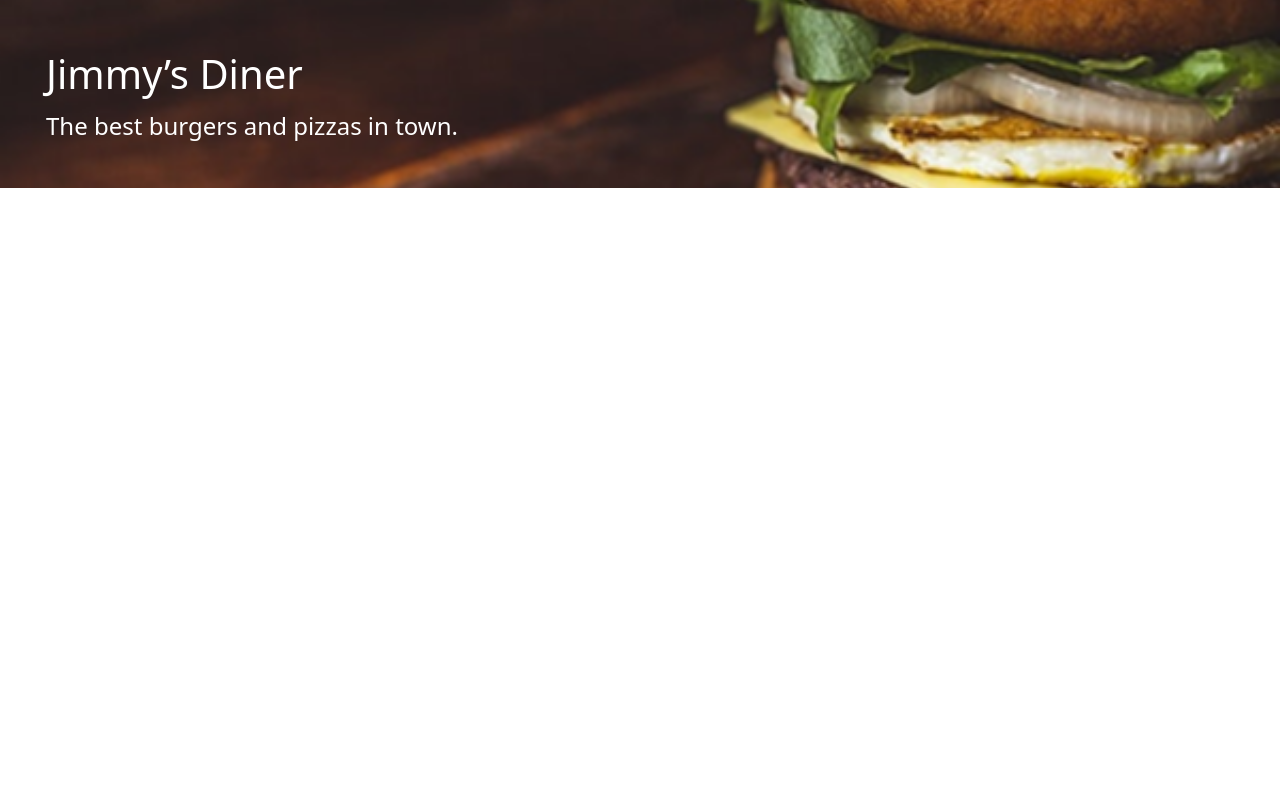
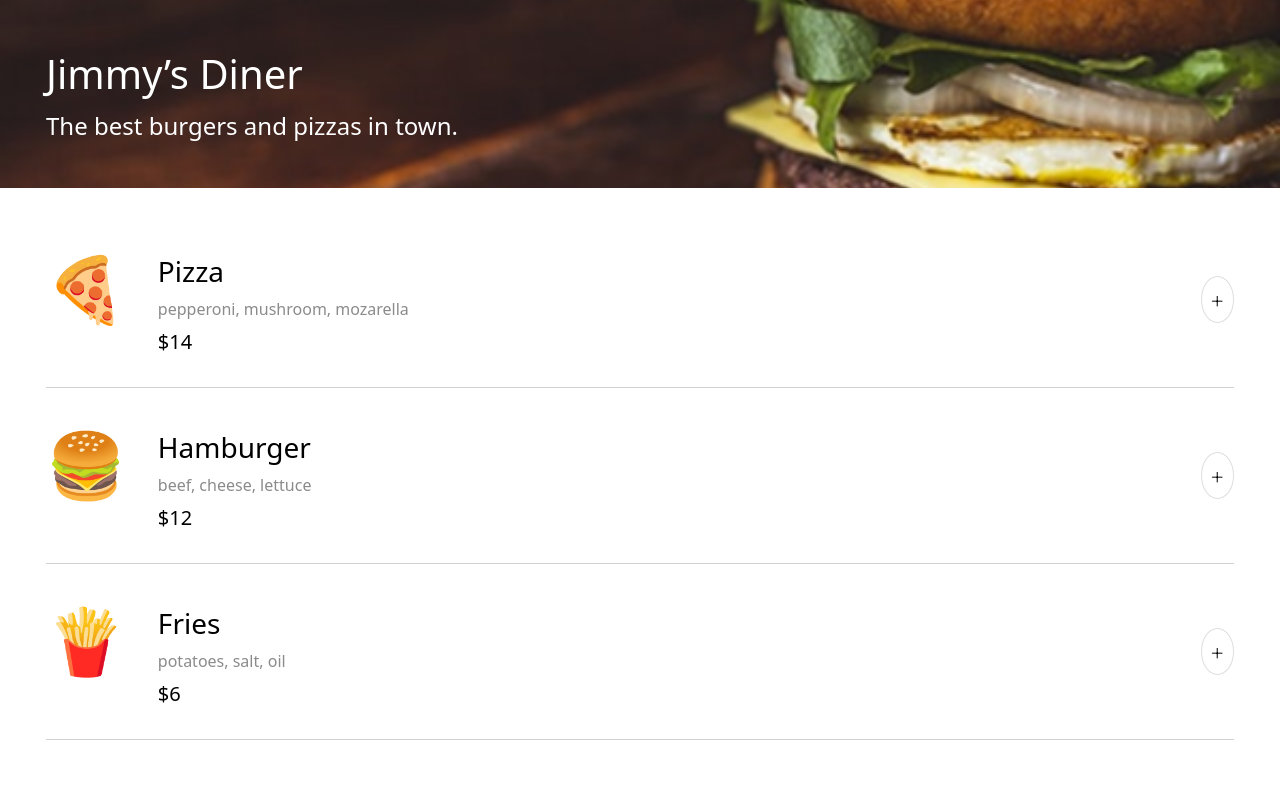
Before and after one commit to omar-ys/scrimba-restaurant-app, a React (Vite) app in the folder Restaurant/: page / in a window 1280 px wide. Shown: the top 786 px of the page. Built offline with nearby package versions, Linux system fonts and the light colour scheme; a web font is replaced by a local one.

Commit message:
Add Menu and MenuItem components with styles and data

```diff
--- a/Restaurant/index.html
+++ b/Restaurant/index.html
@@ -10,6 +10,7 @@
   <link rel="preconnect" href="https://fonts.googleapis.com">
   <link rel="preconnect" href="https://fonts.gstatic.com" crossorigin>
   <link href="https://fonts.googleapis.com/css2?family=Smythe&display=swap" rel="stylesheet">
+  <link href="https://fonts.googleapis.com/css2?family=Inter:ital,opsz,wght@0,14..32,200;1,14..32,200&display=swap" rel="stylesheet">
 
 </head>
 
--- a/Restaurant/src/App.css
+++ b/Restaurant/src/App.css
@@ -0,0 +1,3 @@
+.wrapper {
+  padding: 1.5rem 2.875rem;
+}
--- a/Restaurant/src/App.jsx
+++ b/Restaurant/src/App.jsx
@@ -1,10 +1,14 @@
 import './App.css'
 import Header from './components/Header.jsx'
+import Menu from './components/Menu.jsx'
 
 function App() {
   return (
     <div className="App">
       <Header />
+      <main className="wrapper">
+        <Menu />
+      </main>
     </div>
   )
 }
--- /dev/null
+++ b/Restaurant/src/components/Menu.jsx
@@ -0,0 +1,22 @@
+import { menuArray } from "../data/menuData";
+import MenuItem from "./MenuItem";
+
+function Menu() {
+    return (
+        <section className="menu">
+            <div className="menu__items">
+                {menuArray.map((item) => (
+                    <MenuItem
+                        key={item.id}
+                        name={item.name}
+                        ingredients={item.ingredients}
+                        price={item.price}
+                        emoji={item.emoji}
+                    />
+                ))}
+            </div>
+        </section>
+    )
+}
+
+export default Menu
--- /dev/null
+++ b/Restaurant/src/components/MenuItem.jsx
@@ -0,0 +1,26 @@
+import '../styles/menuItem.css'
+
+function MenuItem({ name, ingredients, price, emoji }) {
+    return (
+        <div className="menu-item">
+            <span className="menu-item__emoji" aria-hidden="true">
+                {emoji}
+            </span>
+
+            <div className="menu-item__details">
+                <h3 className="menu-item__title">{name}</h3>
+                <p className="menu-item__description">
+                    {ingredients.join(", ")}
+                </p>
+                <p className="menu-item__price">${price}</p>
+            </div>
+
+            <button className="menu-item__button" aria-label={`Add ${name} to order`}>
+                +
+            </button>
+
+        </div>
+    )
+}
+
+export default MenuItem
--- /dev/null
+++ b/Restaurant/src/data/menuData.js
@@ -0,0 +1,72 @@
+export const menuArray = [
+    {
+        id: 0,
+        name: "Pizza",
+        ingredients: ["pepperoni", "mushroom", "mozarella"],
+        price: 14,
+        emoji: "🍕"
+    },
+    {
+        id: 1,
+        name: "Hamburger",
+        ingredients: ["beef", "cheese", "lettuce"],
+        price: 12,
+        emoji: "🍔"
+    },
+    {
+        id: 2,
+        name: "Fries",
+        ingredients: ["potatoes", "salt", "oil"],
+        price: 6,
+        emoji: "🍟"
+    },
+    {
+        id: 3,
+        name: "Taco",
+        ingredients: ["beef", "cheddar", "lettuce", "salsa"],
+        price: 9,
+        emoji: "🌮"
+    },
+    {
+        id: 4,
+        name: "Ice Cream",
+        ingredients: ["milk", "sugar", "vanilla"],
+        price: 5,
+        emoji: "🍨"
+    },
+    {
+        id: 5,
+        name: "Steak",
+        ingredients: ["beef", "salt", "pepper"],
+        price: 22,
+        emoji: "🥩"
+    },
+    {
+        id: 6,
+        name: "Pasta",
+        ingredients: ["tomato", "basil", "parmesan"],
+        price: 13,
+        emoji: "🍝"
+    },
+    {
+        id: 7,
+        name: "Salad",
+        ingredients: ["lettuce", "tomato", "cucumber", "olive oil"],
+        price: 8,
+        emoji: "🥗"
+    },
+    {
+        id: 8,
+        name: "Doughnut",
+        ingredients: ["flour", "sugar", "yeast", "oil"],
+        price: 4,
+        emoji: "🍩 "
+    },
+    {
+        id: 9,
+        name: "Coffee",
+        ingredients: ["coffee beans", "water", "milk"],
+        price: 3,
+        emoji: "☕"
+    }
+]
--- a/Restaurant/src/index.css
+++ b/Restaurant/src/index.css
@@ -5,6 +5,7 @@
   --color-text-secondary: #8B8B8B;
   --color-primary: #16DB99;
   --color-border: #757575;
+  --color-border-secondary: #DEDEDE;
   --color-divider: #D2D2D2;
 
   --success-bg: #ECFDF5;
@@ -12,6 +13,7 @@
 
   --font-family: "Smythe", system-ui;
   --font-family-form: verdana, sans-serif;
+  --font-family-thin: "Inter", system-ui;
 
   --font-size-xs: 0.75rem;
   --font-size-sm: 1rem;
@@ -34,7 +36,7 @@ img {
 }
 
 input, button {
-  font-family: inherit;
+  font-family: var(--font-family-form);
 }
 
 body {
--- /dev/null
+++ b/Restaurant/src/styles/menuItem.css
@@ -0,0 +1,53 @@
+.menu-item{
+    display: flex;
+    gap: 2rem;
+    border-bottom: 1px solid var(--color-divider);
+    padding: 2rem 0;
+}
+
+.menu-item__details{
+    flex: 1;
+}
+
+.menu-item__emoji{
+    font-size: 4rem;
+}
+
+.menu-item__details{
+    display: flex;
+    flex-direction: column;
+    gap: 0.5rem;
+    padding-top: 0.5rem;
+}
+
+.menu-item__title{
+    font-size: var(--font-size-xl);
+    font-weight: normal;
+}
+
+.menu-item__description{
+    font-size: var(--font-size-sm);
+    color: var(--color-text-secondary);
+}
+
+.menu-item__price{
+    font-size: var(--font-size-md);
+}
+
+.menu-item__button{
+    align-self: center;
+    border: 1px solid var(--color-border-secondary);
+    border-radius: 50% ;
+    font-family: var(--font-family-thin);
+    font-size: var(--font-size-lg);
+    padding: 0.5rem;
+    background-color: transparent;
+}
+
+.menu-item__button:hover,
+.menu-item__button:focus
+{
+    background-color: var(--color-primary);
+    color: var(--color-text-inverted);
+    border-color: var(--color-primary);
+}
```
